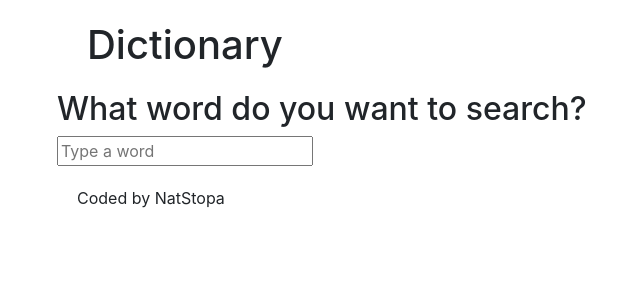
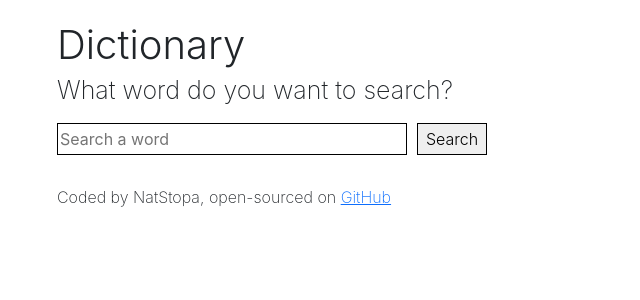
Before and after one commit to NatStopa/react-dictionary, a React (Create React App) app: page / in a window 1280 px wide. Shown: the top 300 px of the page, without its empty margins (25-665 px from the left). Built offline with nearby package versions, Linux system fonts and the light colour scheme.

Commit message:
Added Result component and some styling

```diff
--- a/src/App.css
+++ b/src/App.css
@@ -1,9 +1,11 @@
 .App footer {
+  font-weight: 200;
   margin: 20px;
+  margin-left: 0;
 }
 
 .App-header {
   font-size: 40px;
-  font-weight: 500;
-  margin: 15px 30px;
+  font-weight: 300;
+  margin-top: 15px;
 }
--- a/src/App.js
+++ b/src/App.js
@@ -9,7 +9,16 @@ function App() {
         <main>
           <Dictionary />
         </main>
-        <footer className>Coded by NatStopa</footer>
+        <footer className>
+          Coded by NatStopa, open-sourced on{" "}
+          <a
+            href="https://github.com/NatStopa/react-dictionary"
+            target="_blank"
+            rel="noreferrer"
+          >
+            GitHub
+          </a>
+        </footer>
       </div>
     </div>
   );
--- a/src/Dictionary.css
+++ b/src/Dictionary.css
@@ -0,0 +1,25 @@
+h2 {
+  font-size: 25px;
+  font-weight: 200;
+}
+
+.search-button {
+  border: 1px solid;
+  border-radius: 0px;
+  font-weight: 300;
+  height: 32px;
+  width: 70px;
+}
+
+.search-input {
+  border: 1px solid;
+  border-radius: 0px;
+  height: 32px;
+  margin: 10px;
+  margin-left: 0;
+  width: 350px;
+}
+
+.word {
+  font-weight: 300;
+}
--- a/src/Dictionary.js
+++ b/src/Dictionary.js
@@ -1,12 +1,14 @@
 import React, { useState } from "react";
 import axios from "axios";
 import "./Dictionary.css";
+import Result from "./Result.js";
 
 export default function Dictionary() {
   let [keyword, setKeyword] = useState("");
+  let [result, setResult] = useState(null);
 
   function handleResponse(response) {
-    console.log(response);
+    setResult(response.data[0]);
   }
 
   function search(event) {
@@ -24,11 +26,14 @@ export default function Dictionary() {
       <h2>What word do you want to search?</h2>
       <form onSubmit={search}>
         <input
+          className="search-input"
           type="search"
-          placeholder="Type a word"
+          placeholder="Search a word"
           onChange={handleKeywordChange}
         />
+        <input type="submit" value="Search" className="search-button" />
       </form>
+      <Result result={result} />
     </div>
   );
 }
--- /dev/null
+++ b/src/Result.js
@@ -0,0 +1,14 @@
+import React from "react";
+
+export default function Result(props) {
+  console.log(props.result);
+  if (props.result) {
+    return (
+      <div className="Result">
+        <h3 className="word">{props.result.word}</h3>
+      </div>
+    );
+  } else {
+    return null;
+  }
+}
```
